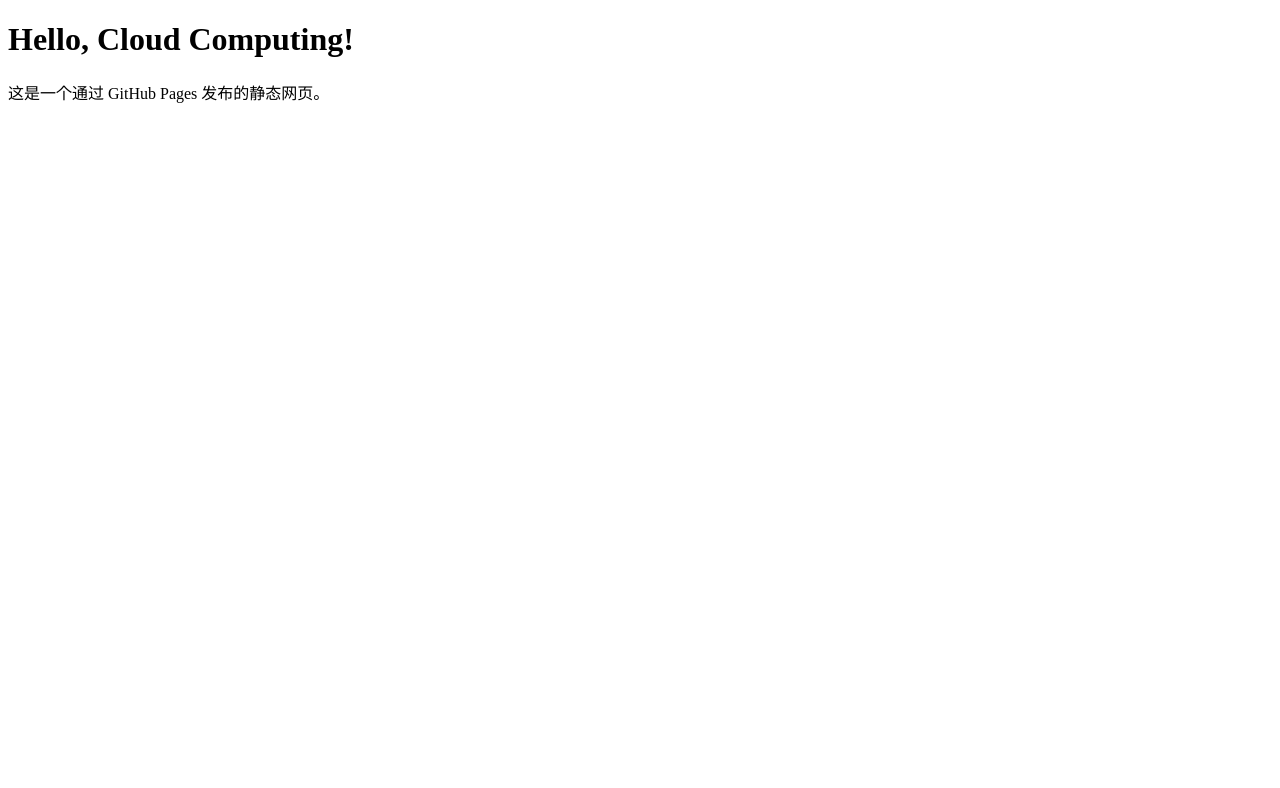
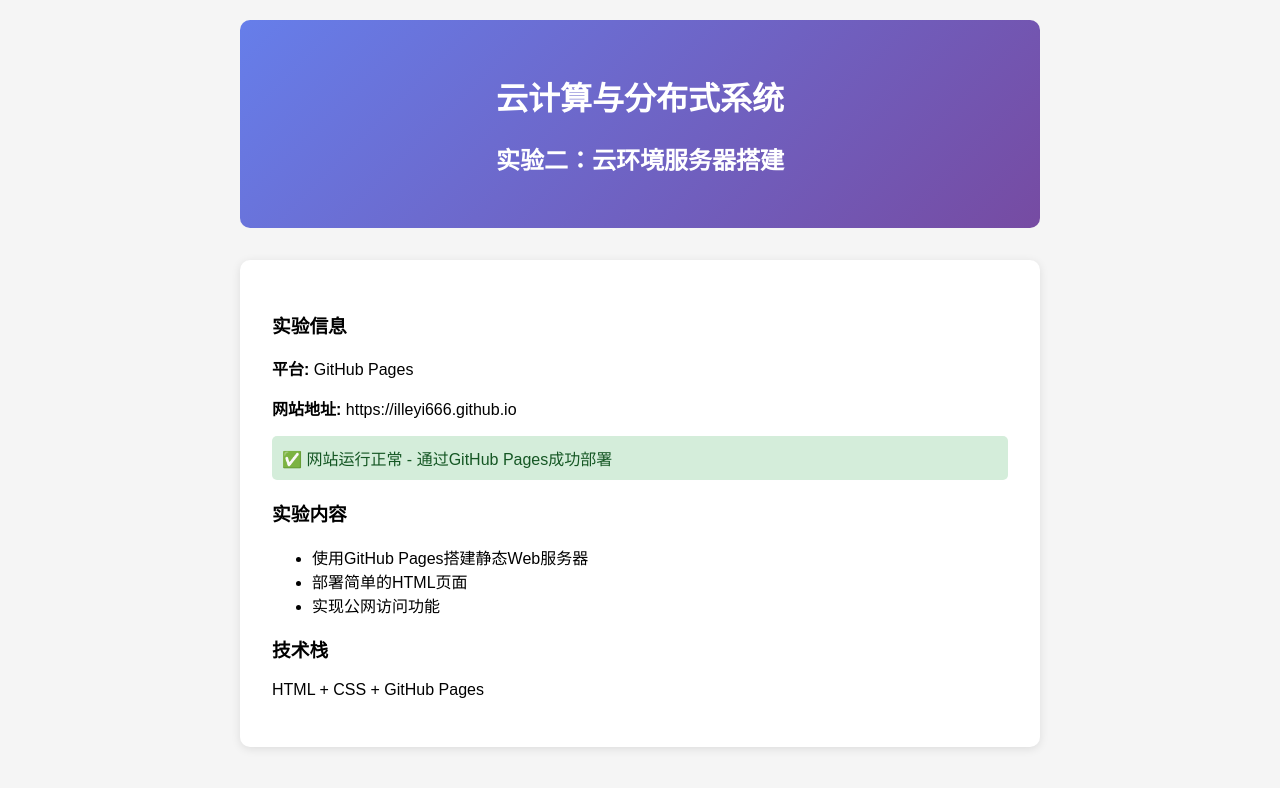
Before and after one commit to lileyi666/lileyi666.github.io, a plain HTML site: page lileyi.html in a window 1280 px wide. Drawn offline with Linux system fonts and the light colour scheme.

Commit message:
Update lileyi.html

```diff
--- a/lileyi.html
+++ b/lileyi.html
@@ -1,10 +1,62 @@
 <!DOCTYPE html>
 <html>
 <head>
-    <title>我的第一个 GitHub Pages 网站</title>
+    <title>云计算实验 - GitHub Pages</title>
+    <style>
+        body {
+            font-family: Arial, sans-serif;
+            max-width: 800px;
+            margin: 0 auto;
+            padding: 20px;
+            background: #f5f5f5;
+        }
+        .header {
+            background: linear-gradient(135deg, #667eea, #764ba2);
+            color: white;
+            padding: 2rem;
+            border-radius: 10px;
+            text-align: center;
+            margin-bottom: 2rem;
+        }
+        .content {
+            background: white;
+            padding: 2rem;
+            border-radius: 10px;
+            box-shadow: 0 2px 10px rgba(0,0,0,0.1);
+        }
+        .status {
+            background: #d4edda;
+            color: #155724;
+            padding: 10px;
+            border-radius: 5px;
+            margin: 1rem 0;
+        }
+    </style>
 </head>
 <body>
-    <h1>Hello, Cloud Computing!</h1>
-    <p>这是一个通过 GitHub Pages 发布的静态网页。</p>
+    <div class="header">
+        <h1>云计算与分布式系统</h1>
+        <h2>实验二：云环境服务器搭建</h2>
+    </div>
+
+    <div class="content">
+        <h3>实验信息</h3>
+        <p><strong>平台:</strong> GitHub Pages</p>
+        <p><strong>网站地址:</strong> https://illeyi666.github.io</p>
+
+        <div class="status">
+            ✅ 网站运行正常 - 通过GitHub Pages成功部署
+        </div>
+
+        <h3>实验内容</h3>
+        <ul>
+            <li>使用GitHub Pages搭建静态Web服务器</li>
+            <li>部署简单的HTML页面</li>
+            <li>实现公网访问功能</li>
+        </ul>
+
+        <h3>技术栈</h3>
+        <p>HTML + CSS + GitHub Pages</p>
+    </div>
 </body>
 </html>
```
